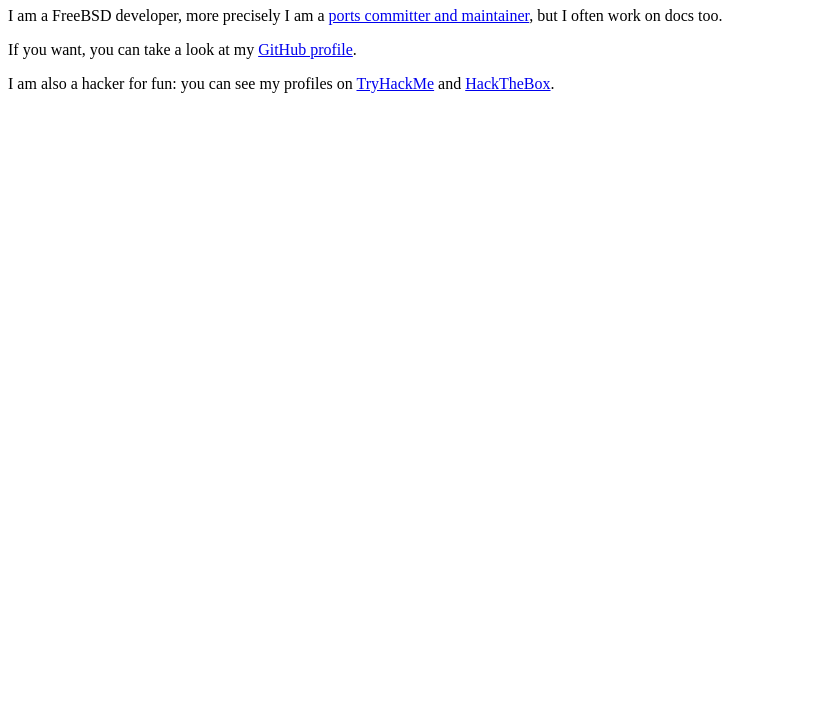
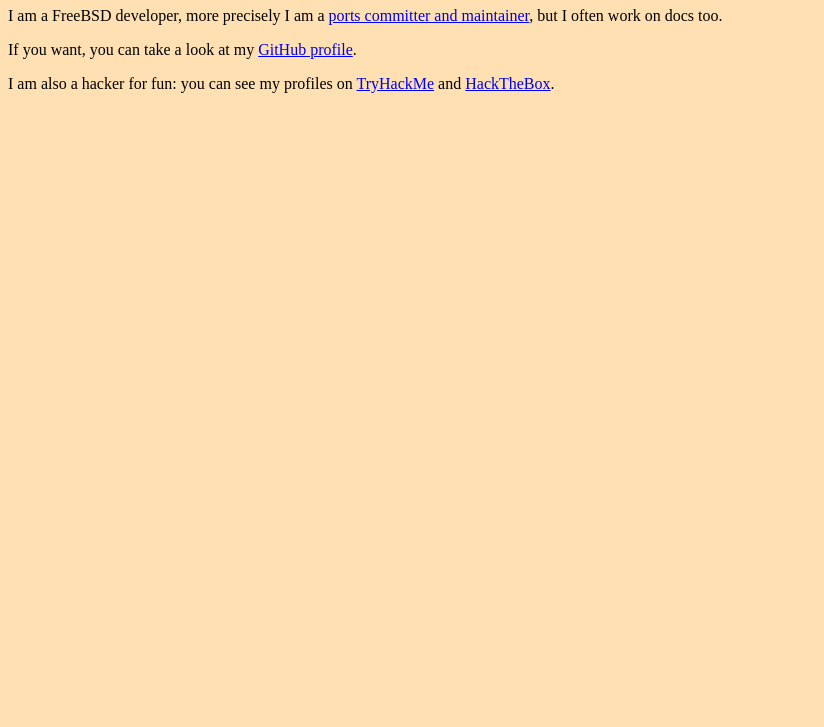
Before and after one commit to lsalvadore/my-freebsd-webpages, a plain HTML site: page index.html in a window 1280 px wide. Shown: the part 73-800 px from the top of the page, without its empty margins (0-824 px from the left). Drawn offline with Linux system fonts and the light colour scheme.

Commit message:
main.css: Add a background color

```diff
--- a/main.css
+++ b/main.css
@@ -1,3 +1,7 @@
+body {
+	background-color: #ffe0b3
+}
+
 h1 {
 	text-align: center;
 }
```
